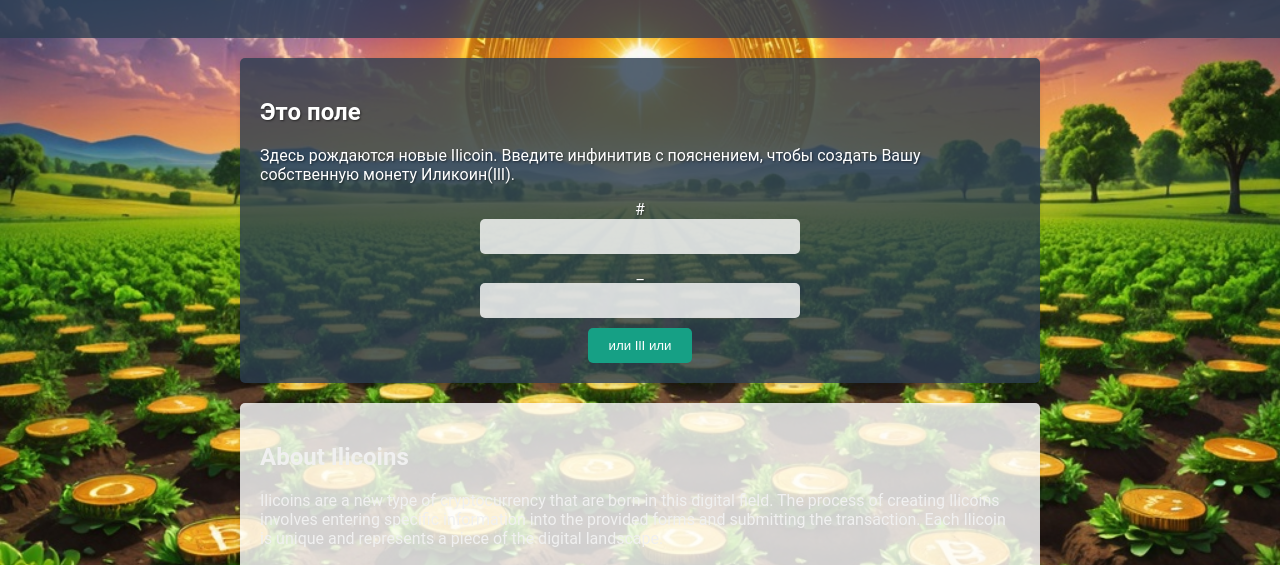
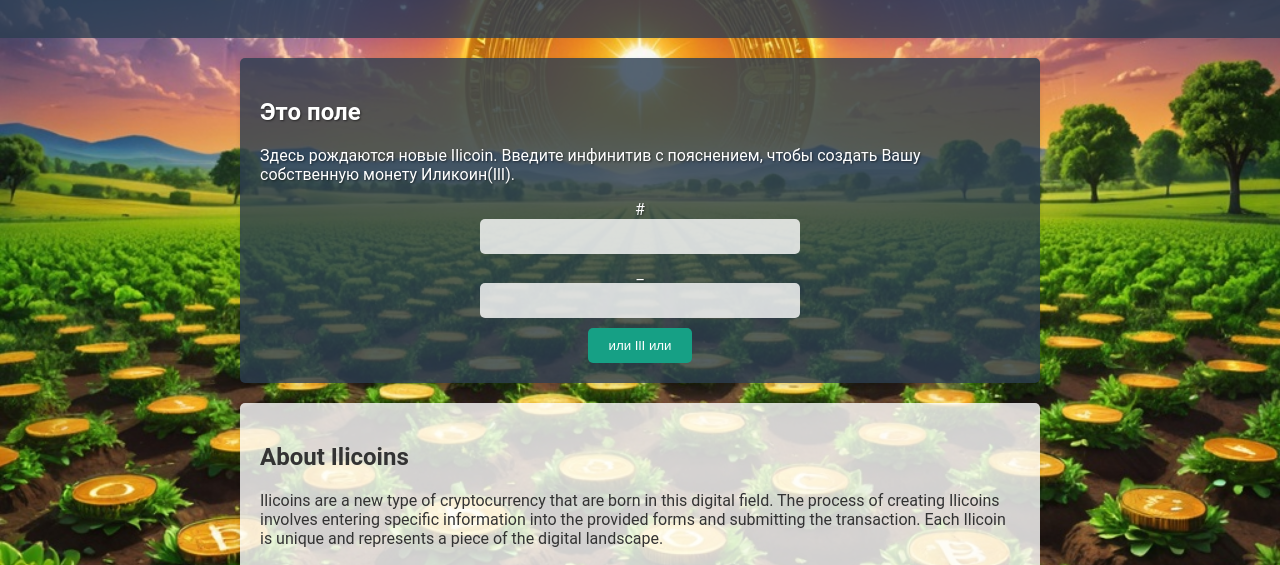
Before and after one commit to MegaSapiens/field, a plain HTML site: page index.html in a window 1280 px wide. Shown: the part 221-786 px from the top of the page. Drawn offline with Linux system fonts and the light colour scheme; a script that the page names is missing.

Commit message:
Update styles.css
color: #333; для body

```diff
--- a/styles.css
+++ b/styles.css
@@ -8,7 +8,7 @@ body {
     background-position: center;
     background-attachment: fixed;
     background-repeat: no-repeat;
-    color: #f0f0f0; /* Светлый серый цвет текста */
+    color: #333;
 }
 
 /* Заголовок */
```
